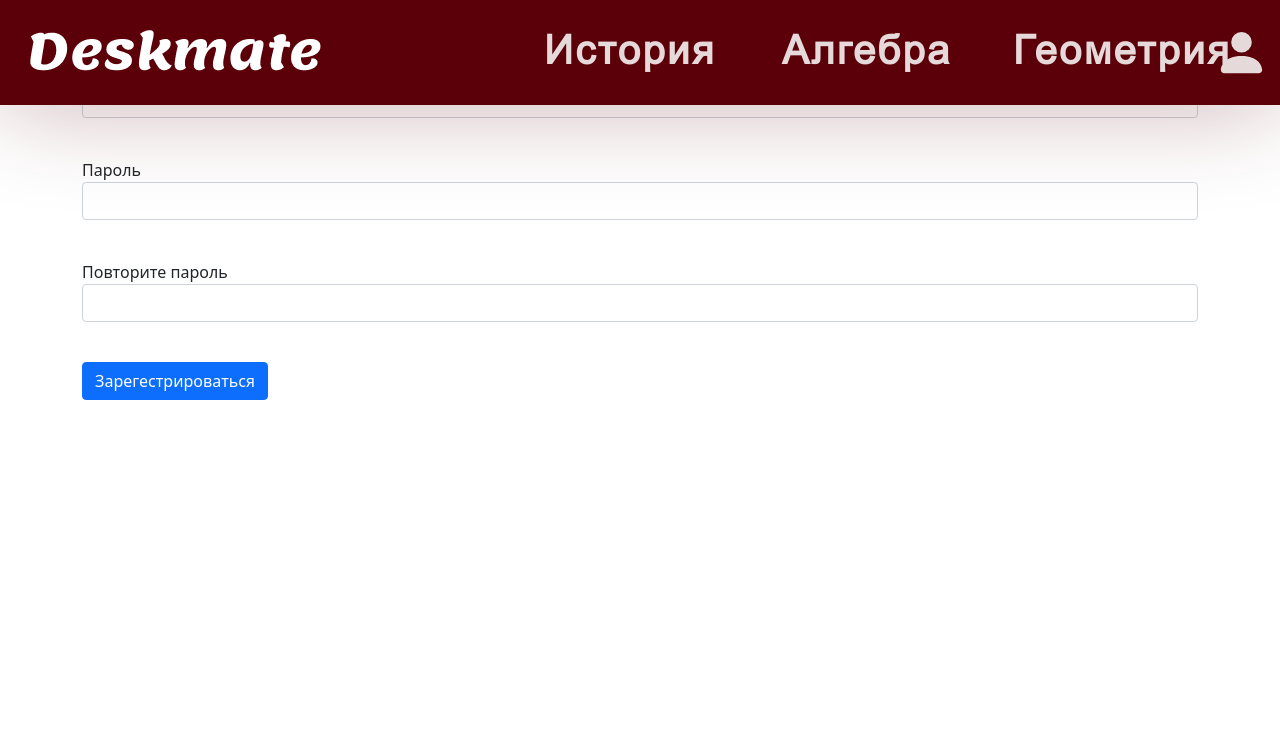
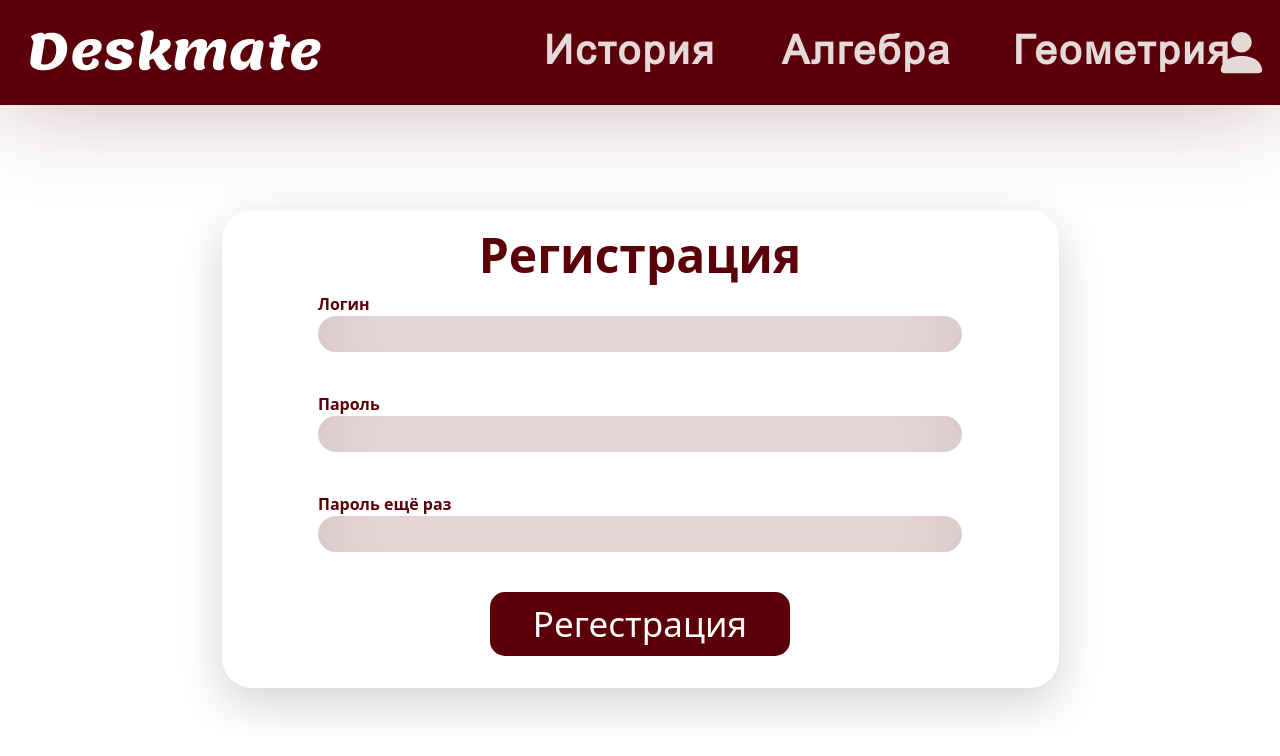
Before and after one commit to egorka5opka/web_school, a Flask app: page /register in a window 1280 px wide. Shown: the top 756 px of the page. Run offline with Flask 2, Linux system fonts and the light colour scheme.

Commit message:
/register is done

```diff
--- a/forms/register_form.py
+++ b/forms/register_form.py
@@ -6,5 +6,5 @@
 class RegisterForm(FlaskForm):
     login = StringField('Логин', validators=[DataRequired()])
     password = PasswordField('Пароль', validators=[DataRequired()])
-    password_again = PasswordField('Повторите пароль', validators=[DataRequired()])
-    submit = SubmitField('Зарегестрироваться')
+    password_again = PasswordField('Пароль ещё раз', validators=[DataRequired()])
+    submit = SubmitField('Регестрация')
--- a/main.py
+++ b/main.py
@@ -1,5 +1,5 @@
 from flask import render_template, redirect, jsonify
-from flask_login import LoginManager
+from flask_login import LoginManager, login_user
 from app.app import MainApp
 from forms.login_form import LoginForm
 from data.users import User
@@ -19,9 +19,15 @@
 api.add_resource(UserRes, '/api/v2/user')
 
 
-@app.route("/")
-def root():
-    return "main page"
+@app.route('/')
+@app.route('/index')
+def index():
+    return render_template('index.html', title='Deskmate')
+
+
+@app.route('/creators')
+def creators():
+    return render_template('creators.html', title='Deskmate')
 
 
 @app.route('/login', methods=["GET", "POST"])
@@ -45,9 +51,14 @@
             return render_template('register.html', **params)
         register_data = {'login': form.login.data,
                          'password': form.password.data}
-        requests.post('http://localhost:8080/api/v2/register',
-                      data=register_data)
-        return redirect("/success")
+        result = requests.post('http://localhost:8080/api/v2/register',
+                                data=register_data).json()
+        if result['success'] == 'OK':
+            login_user(result['user'], remember=True)
+            return redirect("/")
+        params['message'] = result['message']
+        return render_template('register.html', **params)
+
     return render_template('register.html', **params)
 
 
--- a/static/css/style.css
+++ b/static/css/style.css
@@ -171,3 +171,60 @@
 
     color: #5B0009;
 }
+
+main {
+    margin-top: 110px;
+    overflow: hidden;
+}
+
+.btn {
+    background-color: #5B0009;
+    border-radius: 15px;
+    border: none;
+}
+.btn:hover {
+    background: #80000d;
+}
+
+.btn:focus {
+    background: #80000d;
+}
+
+.centre-block {
+    margin-left: auto;
+    margin-right: auto;
+    margin-top: 100px;
+    padding-top: 30px;
+    width: 75%;
+    border-radius: 30px;
+    color: #5B0009;
+    font-weight: bolder;
+}
+
+.centre-block > h1 {
+    text-align: center;
+    font-size: 48px;
+    font-weight: bold;
+}
+
+#submit-par-btn {
+    text-align: center;
+}
+
+#submit-par-btn > .btn {
+    width: 300px;
+    font-size: 35px;
+}
+
+form > p {
+    width: 80%;
+    margin-right: auto;
+    margin-left: auto;
+}
+
+.input-field {
+    border-radius: 20px;
+    background: white;
+    box-shadow: inset 0 0 72px 2px rgba(91, 0, 9, 0.25);
+    border: none;
+}
--- a/templates/base.html
+++ b/templates/base.html
@@ -3,10 +3,10 @@
 <head>
     <meta charset="utf-8">
     <meta name="viewport" content="width=device-width, initial-scale=1, shrink-to-fit=no">
-    <link rel="stylesheet" type="text/css" href="static/css/style.css">
     <link href="https://cdn.jsdelivr.net/npm/bootstrap@5.0.1/dist/css/bootstrap.min.css"
           rel="stylesheet" integrity="sha384-+0n0xVW2eSR5OomGNYDnhzAbDsOXxcvSN1TPprVMTNDbiYZCxYbOOl7+AMvyTG2x"
           crossorigin="anonymous">
+    <link rel="stylesheet" type="text/css" href="static/css/style.css">
     <title>{{title}}</title>
 </head>
 <body>
@@ -37,8 +37,7 @@
     </nav>
 </header>
 <!-- Begin page content -->
-<main role="main" class="container">
-
+<main role="main" class="container main">
     {% block content %}{% endblock %}
 </main>
 </body>
--- a/templates/register.html
+++ b/templates/register.html
@@ -1,12 +1,14 @@
 {% extends "base.html" %}
 
 {% block content %}
+
+<div class="shadow-lg p-3 mb-5 bg-body centre-block">
     <h1>Регистрация</h1>
     <form action="" method="post">
         {{ form.hidden_tag() }}
         <p>
             {{ form.login.label }}<br>
-        {{ form.login(class="form-control", type="login") }}<br>
+            {{ form.login(class="form-control input-field", type="login") }}<br>
             {% for error in form.login.errors %}
                 <p class="alert alert-danger" role="alert">
                     {{ error }}
@@ -15,7 +17,7 @@
         </p>
         <p>
             {{ form.password.label }}<br>
-        {{ form.password(class="form-control", type="password") }}<br>
+            {{ form.password(class="form-control input-field", type="password") }}<br>
             {% for error in form.password.errors %}
                 <p class="alert alert-danger" role="alert">
                     {{ error }}
@@ -24,14 +26,20 @@
         </p>
         <p>
             {{ form.password_again.label }}<br>
-        {{ form.password_again(class="form-control", type="password") }}<br>
+            {{ form.password_again(class="form-control input-field", type="password") }}<br>
             {% for error in form.password_again.errors %}
                 <p class="alert alert-danger" role="alert">
                     {{ error }}
                 </p>
             {% endfor %}
         </p>
-    <p>{{ form.submit(type="submit", class="btn btn-primary") }}</p>
+        {% if message %}
+            <p class="alert alert-danger" role="alert">
+                {{message}}
+            </p>
+        {% endif %}
+        <p id="submit-par-btn">{{ form.submit(type="submit", class="btn btn-primary") }}</p>
         {{message}}
     </form>
+</div>
 {% endblock %}
```
Also changed, not shown: tools/login_resources.py (+10 -6 lines), db/data.db. Lines whose indentation alone changed are shown as unchanged.
